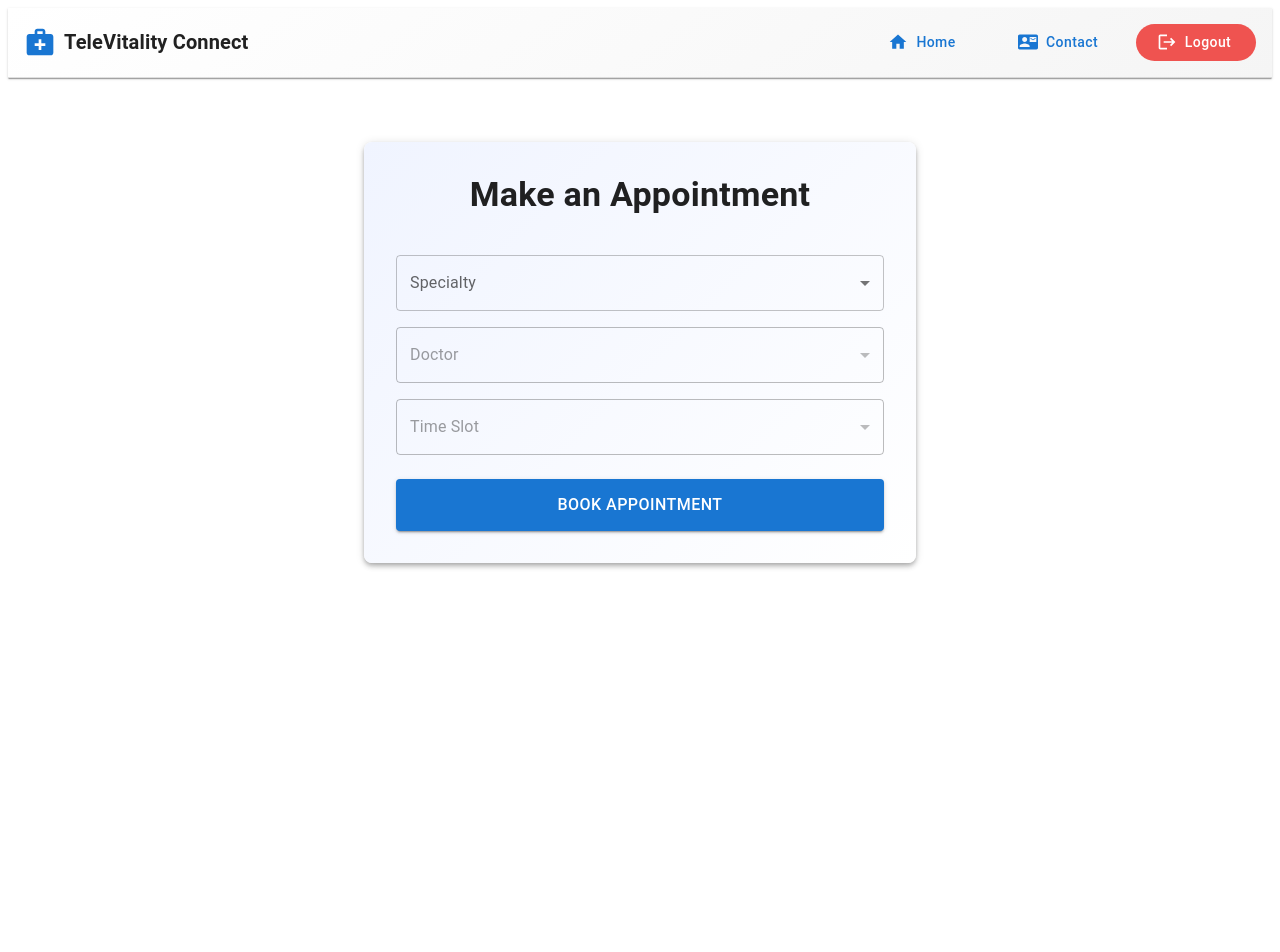
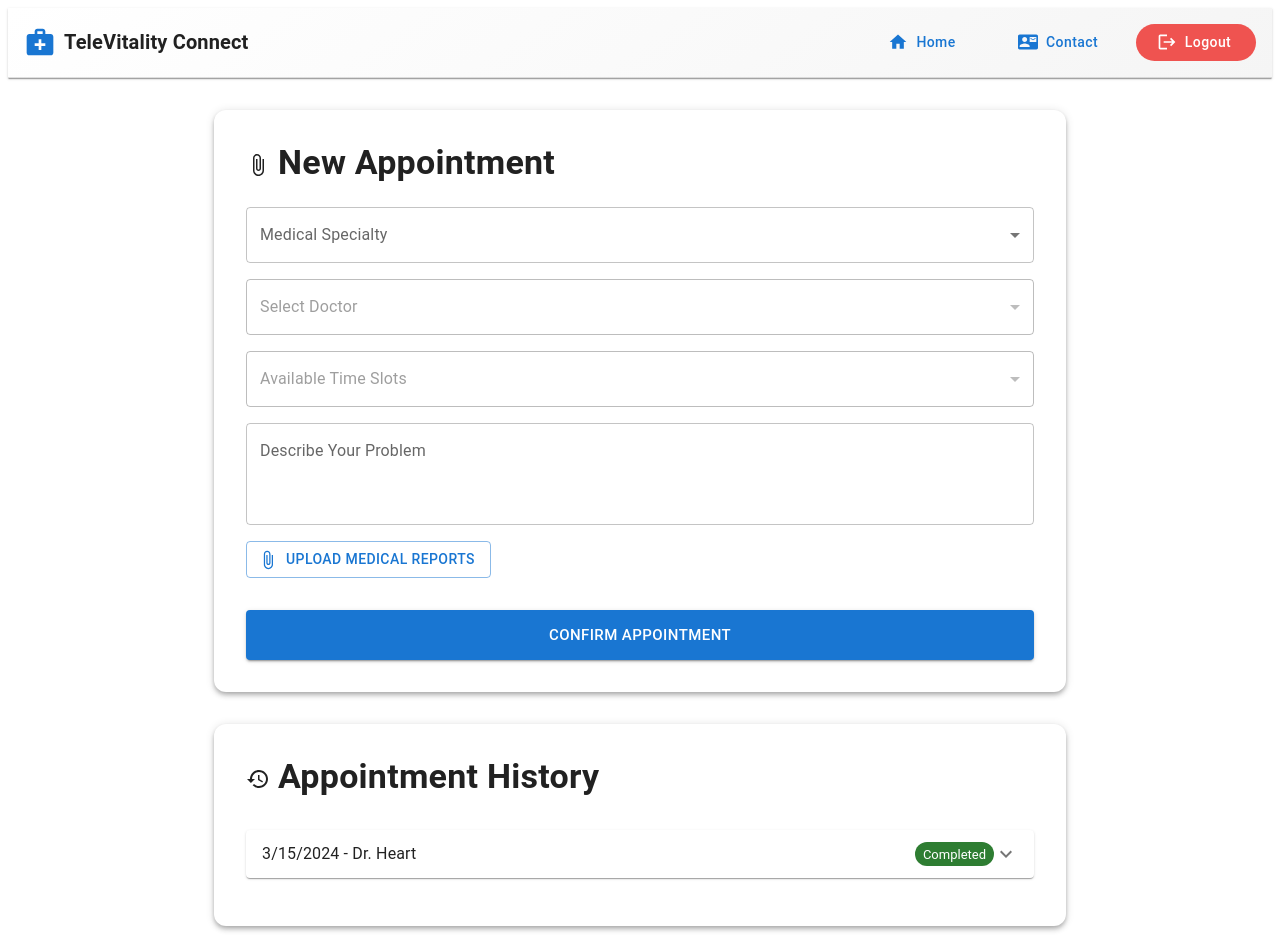
Before and after one commit to Aryaan03/TeleVitality_Connect, a React (Vite) app in the folder frontend/: page /appointments in a window 1280 px wide. Shown: the top 952 px of the page. Before the commit the page ends 800 px from the top, so only its background shows below. Built offline with nearby package versions, Linux system fonts and the light colour scheme; sample sign-in values are in the browser's storage.

Commit message:
Updated MakeAppointmentPage.jsx

```diff
--- a/frontend/package.json
+++ b/frontend/package.json
@@ -12,8 +12,8 @@
   "dependencies": {
     "@emotion/react": "^11.14.0",
     "@emotion/styled": "^11.14.0",
-    "@mui/icons-material": "^6.4.3",
-    "@mui/material": "^6.4.3",
+    "@mui/icons-material": "^6.4.6",
+    "@mui/material": "^6.4.6",
     "axios": "^1.7.9",
     "formik": "^2.4.6",
     "prop-types": "^15.8.1",
--- a/frontend/src/pages/MakeAppointmentPage.jsx
+++ b/frontend/src/pages/MakeAppointmentPage.jsx
@@ -1,5 +1,3 @@
-// src/pages/AppointmentsPage.jsx
-
 import React, { useState } from 'react';
 import {
   Box,
@@ -11,10 +9,22 @@ import {
   Button,
   Alert,
   Container,
-  Paper
+  Paper,
+  TextField,
+  Accordion,
+  AccordionSummary,
+  AccordionDetails,
+  List,
+  ListItem,
+  ListItemText,
+  Divider,
+  Chip
 } from '@mui/material';
+import ExpandMoreIcon from '@mui/icons-material/ExpandMore';
+import AttachFileIcon from '@mui/icons-material/AttachFile';
+import HistoryIcon from '@mui/icons-material/History';
 
-// Mock data for demonstration only
+// Mock data
 const mockSpecialties = [
   { id: 'cardiology', name: 'Cardiology' },
   { id: 'dermatology', name: 'Dermatology' },
@@ -23,56 +33,67 @@ const mockSpecialties = [
 
 const mockDoctors = {
   cardiology: [
-    { id: 'doc1', name: 'Dr. Heart' },
-    { id: 'doc2', name: 'Dr. Aorta' },
+    { id: 'doc1', name: 'Dr. Heart', experience: '10 years', qualifications: 'MD, Cardiology' },
+    { id: 'doc2', name: 'Dr. Aorta', experience: '8 years', qualifications: 'MD, FACC' },
   ],
   dermatology: [
-    { id: 'doc3', name: 'Dr. Skin' },
-    { id: 'doc4', name: 'Dr. Derm' },
+    { id: 'doc3', name: 'Dr. Skin', experience: '12 years', qualifications: 'MD, Dermatology' },
+    { id: 'doc4', name: 'Dr. Derm', experience: '6 years', qualifications: 'MD, Cosmetic Dermatology' },
   ],
   pediatrics: [
-    { id: 'doc5', name: 'Dr. Kid' },
-    { id: 'doc6', name: 'Dr. Child' },
+    { id: 'doc5', name: 'Dr. Kid', experience: '15 years', qualifications: 'MD, Pediatrics' },
+    { id: 'doc6', name: 'Dr. Child', experience: '7 years', qualifications: 'MD, Child Nutrition' },
   ],
 };
 
 const mockSlots = {
-  doc1: ['2025-03-01 10:00', '2025-03-01 11:00'],
-  doc2: ['2025-03-02 09:30', '2025-03-02 13:00'],
-  doc3: ['2025-03-03 08:00', '2025-03-03 10:30'],
-  doc4: ['2025-03-04 14:00', '2025-03-04 15:30'],
-  doc5: ['2025-03-05 09:00', '2025-03-05 11:00'],
-  doc6: ['2025-03-06 10:00', '2025-03-06 12:00'],
+  doc1: ['2025-03-01T10:00', '2025-03-01T11:00'],
+  doc2: ['2025-03-02T09:30', '2025-03-02T13:00'],
+  doc3: ['2025-03-03T08:00', '2025-03-03T10:30'],
+  doc4: ['2025-03-04T14:00', '2025-03-04T15:30'],
+  doc5: ['2025-03-05T09:00', '2025-03-05T11:00'],
+  doc6: ['2025-03-06T10:00', '2025-03-06T12:00'],
 };
+
+const mockHistory = [
+  {
+    id: 1,
+    date: '2024-03-15T10:00',
+    doctor: 'Dr. Heart',
+    specialty: 'Cardiology',
+    problem: 'Chest pain consultation',
+    prescription: 'Prescribed ECG and blood tests',
+    status: 'Completed'
+  },
+];
 
 export default function AppointmentsPage() {
   const [selectedSpecialty, setSelectedSpecialty] = useState('');
   const [selectedDoctor, setSelectedDoctor] = useState('');
   const [selectedSlot, setSelectedSlot] = useState('');
-
+  const [problemDescription, setProblemDescription] = useState('');
+  const [medicalFiles, setMedicalFiles] = useState([]);
+  const [appointmentsHistory, setAppointmentsHistory] = useState(mockHistory);
   const [error, setError] = useState('');
   const [success, setSuccess] = useState('');
 
-  // Handler for specialty change
+  // Add missing handlers
   const handleSpecialtyChange = (event) => {
     setSelectedSpecialty(event.target.value);
-    // Reset doctor & slot when specialty changes
     setSelectedDoctor('');
     setSelectedSlot('');
-    setError('');
-    setSuccess('');
   };
 
-  // Handler for doctor change
   const handleDoctorChange = (event) => {
     setSelectedDoctor(event.target.value);
-    // Reset slot
     setSelectedSlot('');
-    setError('');
-    setSuccess('');
   };
 
-  // Book appointment
+  const handleFileUpload = (e) => {
+    const files = Array.from(e.target.files);
+    setMedicalFiles(files);
+  };
+
   const handleBookAppointment = () => {
     setError('');
     setSuccess('');
@@ -82,122 +103,207 @@ export default function AppointmentsPage() {
       return;
     }
 
-    // Since there's no backend, we'll just show a success message
-    setSuccess(`Appointment booked with ${selectedDoctor} on ${selectedSlot}!`);
+    const newAppointment = {
+      id: appointmentsHistory.length + 1,
+      date: selectedSlot,
+      doctor: mockDoctors[selectedSpecialty].find(d => d.id === selectedDoctor).name,
+      specialty: mockSpecialties.find(s => s.id === selectedSpecialty).name,
+      problem: problemDescription,
+      status: 'Upcoming',
+      files: medicalFiles
+    };
+
+    setAppointmentsHistory([...appointmentsHistory, newAppointment]);
+    setSuccess(`Appointment booked for ${new Date(selectedSlot).toLocaleString()}`);
+    resetForm();
   };
 
-  // Filter doctors based on selected specialty
-  const doctorsForSelectedSpecialty = selectedSpecialty
-    ? mockDoctors[selectedSpecialty]
-    : [];
+  const resetForm = () => {
+    setSelectedSpecialty('');
+    setSelectedDoctor('');
+    setSelectedSlot('');
+    setProblemDescription('');
+    setMedicalFiles([]);
+  };
 
-  // Filter slots based on selected doctor
-  const slotsForSelectedDoctor = selectedDoctor
-    ? mockSlots[selectedDoctor]
-    : [];
+  const doctorsForSelectedSpecialty = selectedSpecialty ? mockDoctors[selectedSpecialty] : [];
+  const slotsForSelectedDoctor = selectedDoctor ? mockSlots[selectedDoctor] : [];
 
   return (
-    <Container maxWidth="sm">
-      <Paper
-        elevation={4}
-        sx={{
-          p: 4,
-          mt: 8,
-          borderRadius: 2,
-          background: 'linear-gradient(135deg, #f0f4ff 0%, #ffffff 100%)'
-        }}
-      >
-        <Typography
-          variant="h4"
-          gutterBottom
-          align="center"
-          sx={{ fontWeight: 'bold', mb: 3 }}
-        >
-          Make an Appointment
+    <Container maxWidth="md" sx={{ py: 4 }}>
+      {/* Appointment Booking Section */}
+      <Paper elevation={4} sx={{ p: 4, mb: 4, borderRadius: 3 }}>
+        <Typography variant="h4" gutterBottom sx={{ fontWeight: 'bold', mb: 3 }}>
+          <AttachFileIcon sx={{ mr: 1, verticalAlign: 'middle' }} />
+          New Appointment
         </Typography>
 
         {error && <Alert severity="error" sx={{ mb: 2 }}>{error}</Alert>}
         {success && <Alert severity="success" sx={{ mb: 2 }}>{success}</Alert>}
 
-        {/* Specialty */}
-        <FormControl variant="outlined" fullWidth sx={{ mt: 2 }}>
-          <InputLabel id="specialty-label">Specialty</InputLabel>
+        {/* Specialty Selection */}
+        <FormControl fullWidth sx={{ mb: 2 }}>
+          <InputLabel>Medical Specialty</InputLabel>
           <Select
-            labelId="specialty-label"
             value={selectedSpecialty}
-            label="Specialty"
             onChange={handleSpecialtyChange}
+            label="Medical Specialty"
           >
-            <MenuItem value="">
-              <em>-- Select Specialty --</em>
-            </MenuItem>
+            <MenuItem value=""><em>Select Specialty</em></MenuItem>
             {mockSpecialties.map((spec) => (
-              <MenuItem key={spec.id} value={spec.id}>
-                {spec.name}
+              <MenuItem key={spec.id} value={spec.id}>{spec.name}</MenuItem>
+            ))}
+          </Select>
+        </FormControl>
+
+        {/* Doctor Selection */}
+        <FormControl fullWidth sx={{ mb: 2 }} disabled={!selectedSpecialty}>
+          <InputLabel>Select Doctor</InputLabel>
+          <Select
+            value={selectedDoctor}
+            onChange={handleDoctorChange}
+            label="Select Doctor"
+          >
+            <MenuItem value=""><em>Available Doctors</em></MenuItem>
+            {doctorsForSelectedSpecialty.map((doc) => (
+              <MenuItem key={doc.id} value={doc.id}>
+                <Box>
+                  <Typography>{doc.name}</Typography>
+                  <Typography variant="caption" color="text.secondary">
+                    {doc.qualifications} | {doc.experience} experience
+                  </Typography>
+                </Box>
               </MenuItem>
             ))}
           </Select>
         </FormControl>
 
-        {/* Doctor */}
-        <FormControl
-          variant="outlined"
-          fullWidth
-          sx={{ mt: 2 }}
-          disabled={!selectedSpecialty}
-        >
-          <InputLabel id="doctor-label">Doctor</InputLabel>
+        {/* Time Slot Selection */}
+        <FormControl fullWidth sx={{ mb: 2 }} disabled={!selectedDoctor}>
+          <InputLabel>Available Time Slots</InputLabel>
           <Select
-            labelId="doctor-label"
-            value={selectedDoctor}
-            label="Doctor"
-            onChange={handleDoctorChange}
+            value={selectedSlot}
+            onChange={(e) => setSelectedSlot(e.target.value)}
+            label="Available Time Slots"
           >
-            <MenuItem value="">
-              <em>-- Select Doctor --</em>
-            </MenuItem>
-            {doctorsForSelectedSpecialty.map((doc) => (
-              <MenuItem key={doc.id} value={doc.id}>
-                {doc.name}
+            <MenuItem value=""><em>Select Time Slot</em></MenuItem>
+            {slotsForSelectedDoctor.map((slot) => (
+              <MenuItem key={slot} value={slot}>
+                {new Date(slot).toLocaleString()}
               </MenuItem>
             ))}
           </Select>
         </FormControl>
 
-        {/* Time Slot */}
-        <FormControl
+        {/* Problem Description */}
+        <TextField
+          fullWidth
+          multiline
+          rows={3}
+          label="Describe Your Problem"
+          value={problemDescription}
+          onChange={(e) => setProblemDescription(e.target.value)}
+          sx={{ mb: 2 }}
+        />
+
+        {/* File Upload */}
+        <Button
           variant="outlined"
-          fullWidth
-          sx={{ mt: 2 }}
-          disabled={!selectedDoctor}
+          component="label"
+          startIcon={<AttachFileIcon />}
+          sx={{ mb: 2 }}
         >
-          <InputLabel id="slot-label">Time Slot</InputLabel>
-          <Select
-            labelId="slot-label"
-            value={selectedSlot}
-            label="Time Slot"
-            onChange={(e) => setSelectedSlot(e.target.value)}
-          >
-            <MenuItem value="">
-              <em>-- Select Time --</em>
-            </MenuItem>
-            {slotsForSelectedDoctor.map((slot) => (
-              <MenuItem key={slot} value={slot}>
-                {slot}
-              </MenuItem>
-            ))}
-          </Select>
-        </FormControl>
+          Upload Medical Reports
+          <input
+            type="file"
+            hidden
+            multiple
+            onChange={handleFileUpload}
+          />
+        </Button>
+        {medicalFiles.length > 0 && (
+          <Typography variant="caption" sx={{ ml: 2 }}>
+            {medicalFiles.length} file(s) selected
+          </Typography>
+        )}
 
         <Button
           variant="contained"
-          color="primary"
+          size="large"
           fullWidth
-          sx={{ mt: 3, py: 1.5, fontSize: '1rem' }}
           onClick={handleBookAppointment}
+          sx={{ mt: 2, py: 1.5 }}
         >
-          Book Appointment
+          Confirm Appointment
         </Button>
+      </Paper>
+
+      {/* Appointment History Section */}
+      <Paper elevation={4} sx={{ p: 4, borderRadius: 3 }}>
+        <Typography variant="h4" gutterBottom sx={{ fontWeight: 'bold', mb: 3 }}>
+          <HistoryIcon sx={{ mr: 1, verticalAlign: 'middle' }} />
+          Appointment History
+        </Typography>
+
+        {appointmentsHistory.length === 0 ? (
+          <Typography color="text.secondary">No previous appointments found</Typography>
+        ) : (
+          <List>
+            {appointmentsHistory.map((appointment) => (
+              <Accordion key={appointment.id} sx={{ mb: 1 }}>
+                <AccordionSummary expandIcon={<ExpandMoreIcon />}>
+                  <Box sx={{ width: '100%', display: 'flex', justifyContent: 'space-between' }}>
+                    <Typography>
+                      {new Date(appointment.date).toLocaleDateString()} - {appointment.doctor}
+                    </Typography>
+                    <Chip
+                      label={appointment.status}
+                      color={appointment.status === 'Completed' ? 'success' : 'warning'}
+                      size="small"
+                    />
+                  </Box>
+                </AccordionSummary>
+                <AccordionDetails>
+                  <List>
+                    <ListItem>
+                      <ListItemText
+                        primary="Specialty"
+                        secondary={appointment.specialty}
+                      />
+                    </ListItem>
+                    <Divider />
+                    <ListItem>
+                      <ListItemText
+                        primary="Problem Description"
+                        secondary={appointment.problem || 'Not specified'}
+                      />
+                    </ListItem>
+                    <Divider />
+                    {appointment.prescription && (
+                      <>
+                        <ListItem>
+                          <ListItemText
+                            primary="Prescription"
+                            secondary={appointment.prescription}
+                          />
+                        </ListItem>
+                        <Divider />
+                      </>
+                    )}
+                    {appointment.files && appointment.files.length > 0 && (
+                      <ListItem>
+                        <ListItemText
+                          primary="Attached Files"
+                          secondary={`${appointment.files.length} medical reports`}
+                        />
+                      </ListItem>
+                    )}
+                  </List>
+                </AccordionDetails>
+              </Accordion>
+            ))}
+          </List>
+        )}
       </Paper>
     </Container>
   );
```
Also changed, not shown: 1 other file (tests, documents, lock files or other folders).
